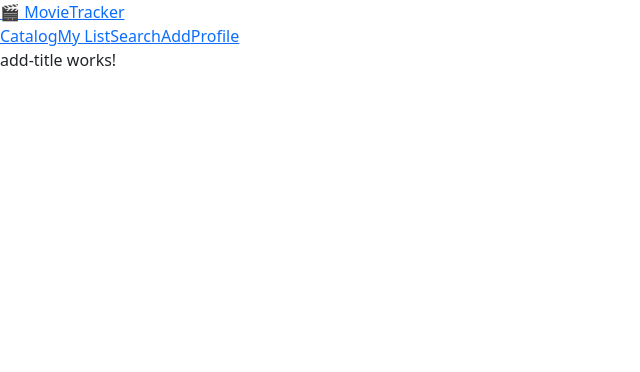
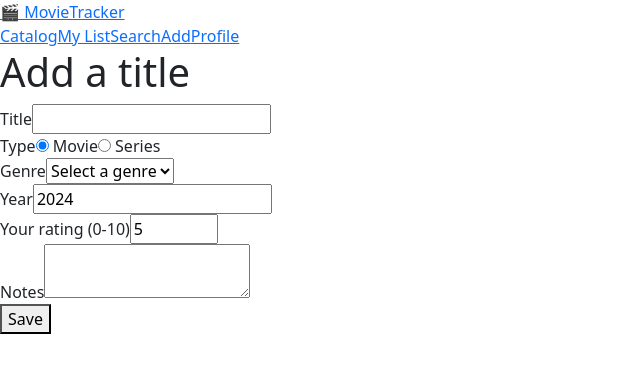
Before and after one commit to davide-projects/Film-Serie-TV-Tracker, an Angular app: page /add in a window 1280 px wide. Shown: the top 372 px of the page, without its empty margins (0-640 px from the left). Built offline with nearby package versions, Linux system fonts and the light colour scheme.

Commit message:
Upgrade: Added Settings Service and Dark Mode

```diff
--- /dev/null
+++ b/public/assets/data/genres.json
@@ -0,0 +1,22 @@
+[
+  {
+    "id": 1,
+    "name": "Fantascienza",
+    "emoji": "🚀"
+  },
+  {
+    "id": 2,
+    "name": "Azione",
+    "emoji": "💥"
+  },
+  {
+    "id": 3,
+    "name": "Crime",
+    "emoji": "🔍"
+  },
+  {
+    "id": 4,
+    "name": "Thriller",
+    "emoji": "🔪"
+  }
+]
--- a/src/app/app.routes.server.ts
+++ b/src/app/app.routes.server.ts
@@ -6,6 +6,10 @@ export const serverRoutes: ServerRoute[] = [
     renderMode: RenderMode.Client
   },
   {
+    path: 'add',
+    renderMode: RenderMode.Client
+  },
+  {
     path: '**',
     renderMode: RenderMode.Prerender
   }
--- a/src/app/components/add-title/add-title.html
+++ b/src/app/components/add-title/add-title.html
@@ -1 +1,62 @@
-<p>add-title works!</p>
+<div class="add-title-page">
+  <h1>Add a title</h1>
+
+  <form [formGroup]="form" (ngSubmit)="onSubmit()">
+
+    <div class="form-row">
+      <label for="title">Title</label>
+      <input id="title" type="text" formControlName="title" />
+      @if (form.controls.title.invalid && form.controls.title.touched) {
+        <span class="error">Title is required</span>
+      }
+    </div>
+
+    <div class="form-row">
+      <span>Type</span>
+      <label>
+        <input type="radio" formControlName="type" value="movie" />
+        Movie
+      </label>
+      <label>
+        <input type="radio" formControlName="type" value="series" />
+        Series
+      </label>
+    </div>
+
+    <div class="form-row">
+      <label for="genre">Genre</label>
+      <select id="genre" formControlName="genre">
+        <option value="" disabled>Select a genre</option>
+        @for (g of genresService.items(); track g.id) {
+          <option [value]="g.name">{{ g.name }}</option>
+        }
+      </select>
+      @if (form.controls.genre.invalid && form.controls.genre.touched) {
+        <span class="error">Genre is required</span>
+      }
+    </div>
+
+    <div class="form-row">
+      <label for="year">Year</label>
+      <input id="year" type="number" formControlName="year" />
+      @if (form.controls.year.invalid && form.controls.year.touched) {
+        <span class="error">Enter a valid year</span>
+      }
+    </div>
+
+    <div class="form-row">
+      <label for="rate">Your rating (0-10)</label>
+      <input id="rate" type="number" min="0" max="10" formControlName="rate" />
+      @if (form.controls.rate.invalid && form.controls.rate.touched) {
+        <span class="error">Rating must be between 0 and 10</span>
+      }
+    </div>
+
+    <div class="form-row">
+      <label for="notes">Notes</label>
+      <textarea id="notes" formControlName="notes"></textarea>
+    </div>
+
+    <button type="submit">Save</button>
+  </form>
+</div>
--- a/src/app/components/add-title/add-title.ts
+++ b/src/app/components/add-title/add-title.ts
@@ -1,11 +1,60 @@
-import { Component } from '@angular/core';
+import { Component, inject, OnInit } from '@angular/core';
+import { ReactiveFormsModule, FormBuilder, Validators } from '@angular/forms';
+import { Router } from '@angular/router';
+import { Genres } from '../../services/genres/genres.service';
+import { List } from '../../services/stats/list.service';
+import { Title, ListItem } from '../../models/models';
 
 @Component({
   selector: 'app-add-title',
-  imports: [],
-  templateUrl: './add-title.html',
-  styleUrl: './add-title.scss',
+  standalone: true,
+  imports: [ReactiveFormsModule],
+  templateUrl: './add-title.html'
 })
-export class AddTitle {
+export class AddTitle implements OnInit {
+  private readonly fb = inject(FormBuilder);
+  private readonly router = inject(Router);
+  protected readonly genresService = inject(Genres);
+  private readonly listService = inject(List);
 
+  form = this.fb.group({
+    title: ['', [Validators.required, Validators.minLength(1)]],
+    type: ['movie', [Validators.required]],
+    genre: ['', [Validators.required]],
+    year: [2024, [Validators.required, Validators.min(1900), Validators.max(2100)]],
+    rate: [5, [Validators.required, Validators.min(0), Validators.max(10)]],
+    notes: ['']
+  });
+
+  ngOnInit(): void {
+    this.genresService.load();
+  }
+
+  onSubmit(): void {
+    if (this.form.invalid) {
+      this.form.markAllAsTouched();
+      return;
+    }
+
+    const value = this.form.getRawValue();
+
+    const newTitle: Title = {
+      id: Date.now(),
+      title: value.title!,
+      type: value.type as 'movie' | 'series',
+      genre: value.genre!,
+      year: value.year!,
+      duration: 0,
+      rate: value.rate!
+    };
+
+    const newItem: ListItem = {
+      title: newTitle,
+      status: 'to-watch',
+      personalNote: value.notes || undefined
+    };
+
+    this.listService.addItem(newItem);
+    this.router.navigate(['/my-list']);
+  }
 }
--- a/src/app/components/profile/settings/settings.ts
+++ b/src/app/components/profile/settings/settings.ts
@@ -1,11 +1,28 @@
-import { Component } from '@angular/core';
+import { Component, inject, effect, PLATFORM_ID } from '@angular/core';
+import { isPlatformBrowser } from '@angular/common';
+import { FormsModule } from '@angular/forms';
+import { Settings as SettingsService } from '../../../services/settings/settings.service';
 
 @Component({
   selector: 'app-settings',
-  imports: [],
+  imports: [FormsModule],
   templateUrl: './settings.html',
   styleUrl: './settings.scss',
 })
 export class Settings {
+  protected readonly settingsService = inject(SettingsService);
+  private readonly platformId = inject(PLATFORM_ID);
 
+  constructor() {
+    effect(() => {
+      const isDark = this.settingsService.darkMode();
+
+      if (isPlatformBrowser(this.platformId)) {
+        document.documentElement.setAttribute(
+          'data-bs-theme',
+          isDark ? 'dark' : 'light'
+        );
+      }
+    });
+  }
 }
--- a/src/app/models/models.ts
+++ b/src/app/models/models.ts
@@ -18,5 +18,6 @@ export interface Title {
 export interface ListItem {
     title: Title;
     status: 'watched' | 'to-watch' | 'favorite';
-    releaseDate?: string
+    releaseDate?: string;
+    personalNote?: string;
 }
--- /dev/null
+++ b/src/app/services/genres/genres.service.ts
@@ -0,0 +1,20 @@
+import { Injectable, inject, signal } from '@angular/core';
+import { HttpClient } from '@angular/common/http';
+import { Genre } from '../../models/models';
+
+@Injectable({ providedIn: 'root' })
+export class Genres {
+  private readonly http = inject(HttpClient);
+
+  items = signal<Genre[]>([]);
+  loading = signal(false);
+
+  load(): void {
+    this.loading.set(true);
+    this.http.get<Genre[]>('assets/data/genres.json')
+      .subscribe({
+        next: data => { this.items.set(data); this.loading.set(false); },
+        error: () => this.loading.set(false)
+      });
+  }
+}
--- /dev/null
+++ b/src/app/services/genres/genres.ts
@@ -0,0 +1,4 @@
+import { Service } from '@angular/core';
+
+@Service()
+export class Genres {}
--- a/src/app/services/stats/list.service.ts
+++ b/src/app/services/stats/list.service.ts
@@ -8,4 +8,8 @@ export class List {
   items() {
     return this._items();
   }
+
+  addItem(item: ListItem): void {
+  this._items.update(items => [...items, item]);
+  }
 }
```
Also changed, not shown: public/assets/data/movies.json (added, +47 -0 lines), src/app/services/settings/settings.ts (+2 -8 lines), 1 other file (tests, documents, lock files or other folders).
